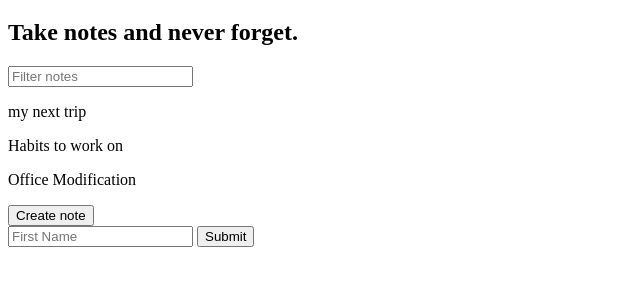
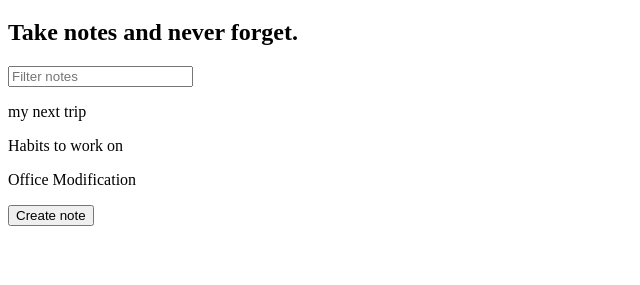
Before and after one commit to gentlemancoder/js-bootcamp, a plain HTML site: page notes-app/index.html in a window 1280 px wide. Shown: the part 61-346 px from the top of the page, without its empty margins (0-640 px from the left). Drawn offline with Linux system fonts and the light colour scheme.

Commit message:
removed forms from notes-app

```diff
--- a/notes-app/index.html
+++ b/notes-app/index.html
@@ -10,10 +10,7 @@
         <input type="text" id="search-text" placeholder="Filter notes">
         <div id="notes"></div>
         <button id="create-note">Create note</button>
-        <form id = "name-form" action="">
-            <input type="text" placeholder = "First Name" name="firstName">
-            <button>Submit</button>
-        </form>
+
         <script src="notes-app.js"></script>
     </body>
 
--- a/notes-app/notes-app.js
+++ b/notes-app/notes-app.js
@@ -39,9 +39,3 @@ document.querySelector('#search-text').addEventListener('input', function(e) {
     filters.searchText = e.target.value
     renderNotes(notes, filters)
 })
-
-document.querySelector('#name-form').addEventListener('submit', function(e){
-    e.preventDefault()
-    console.log(e.target.elements.firstName.value)
-    e.target.elements.firstName.value = ''
-})
```
